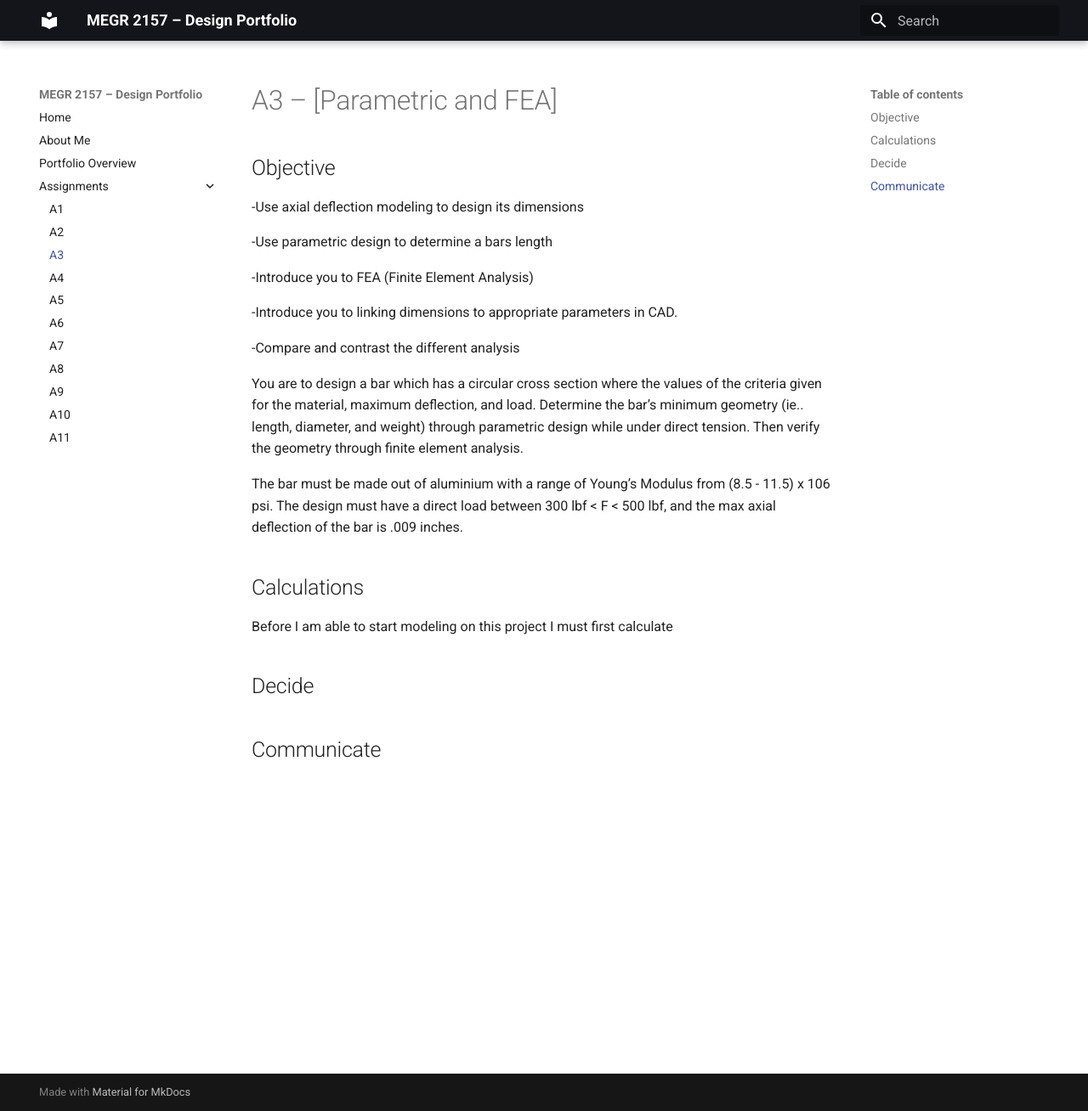
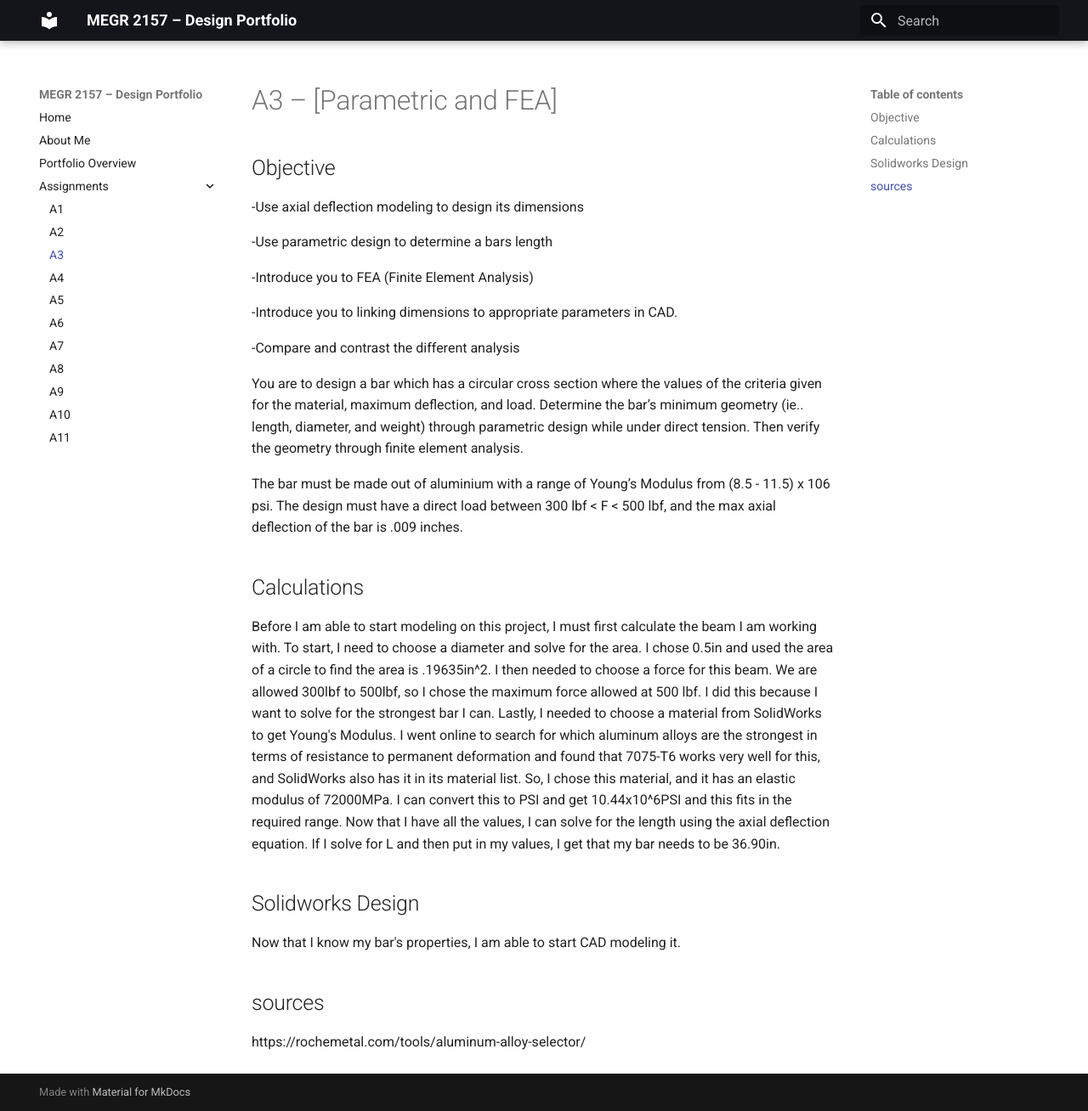
Before and after one commit to NathanZimmy/megr2156-portfolio, an MkDocs documentation site: the page built from docs/assignments/A03/index.md, in a window 1280 px wide and 1308 px high. Shown: the whole window at 85% size. Built offline with MkDocs 1.6.1 and Material for MkDocs 9.7.7, drawn with Linux system fonts in a browser that asks for light colours.

Commit message:
Update index.md

```diff
--- a/docs/assignments/A03/index.md
+++ b/docs/assignments/A03/index.md
@@ -15,10 +15,11 @@ You are to design a bar which has a circular cross section where the values of t
 
 The bar must be made out of aluminium with a range of Young’s Modulus from (8.5 - 11.5) x 106 psi. The design must have a direct load between 300 lbf < F < 500 lbf, and the max axial deflection of the bar is .009 inches.
 ## Calculations
-Before I am able to start modeling on this project I must first calculate
+Before I am able to start modeling on this project, I must first calculate the beam I am working with. To start, I need to choose a diameter and solve for the area. I chose 0.5in and used the area of a circle to find the area is .19635in^2. I then needed to choose a force for this beam. We are allowed 300lbf to 500lbf, so I chose the maximum force allowed at 500 lbf. I did this because I want to solve for the strongest bar I can. Lastly, I needed to choose a material from SolidWorks to get Young's Modulus. I went online to search for which aluminum alloys are the strongest in terms of resistance to permanent deformation and found that 7075-T6 works very well for this, and SolidWorks also has it in its material list. So, I chose this material, and it has an elastic modulus of 72000MPa. I can convert this to PSI and get 10.44x10^6PSI and this fits in the required range. Now that I have all the values, I can solve for the length using the axial deflection equation. If I solve for L and then put in my values, I get that my bar needs to be 36.90in.
 
 
-## Decide
+## Solidworks Design
+Now that I know my bar's properties, I am able to start CAD modeling it.
 
-
-## Communicate
+## sources
+https://rochemetal.com/tools/aluminum-alloy-selector/
```
